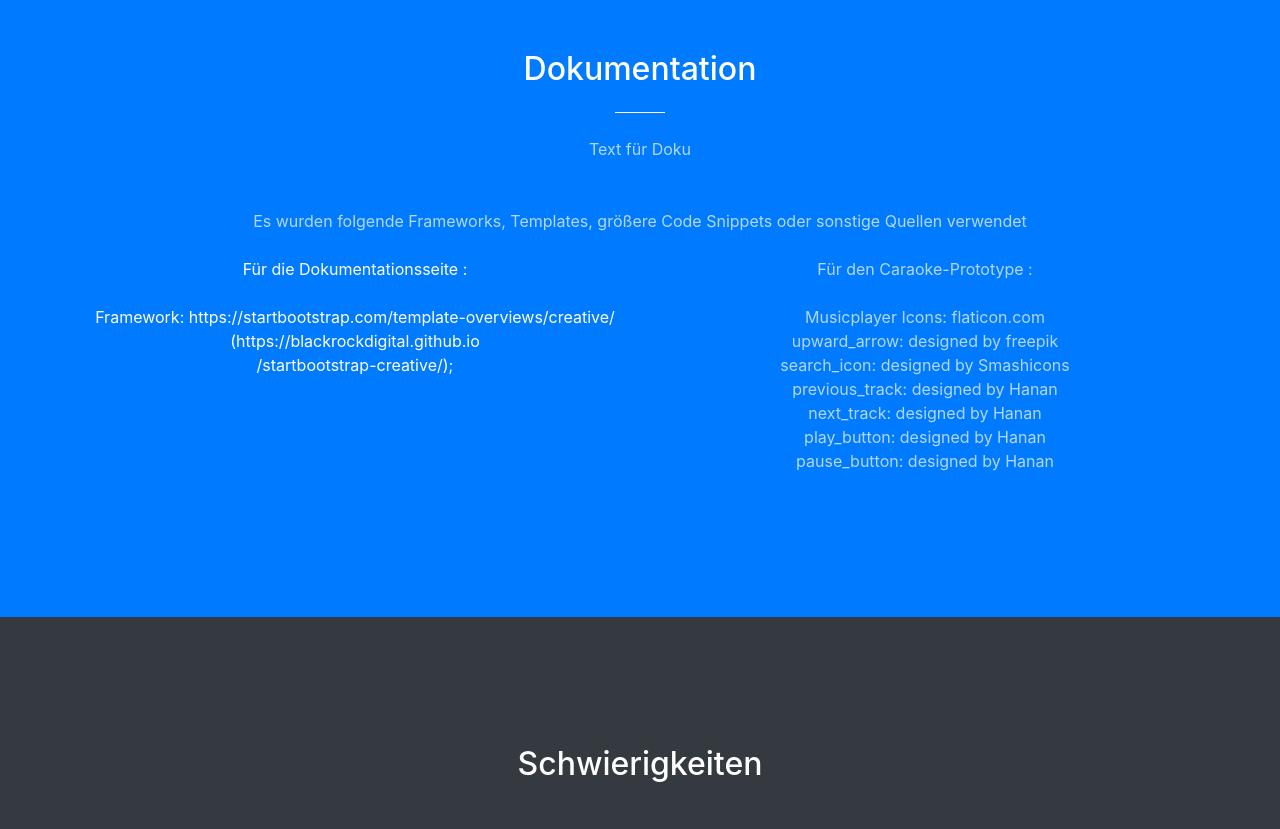
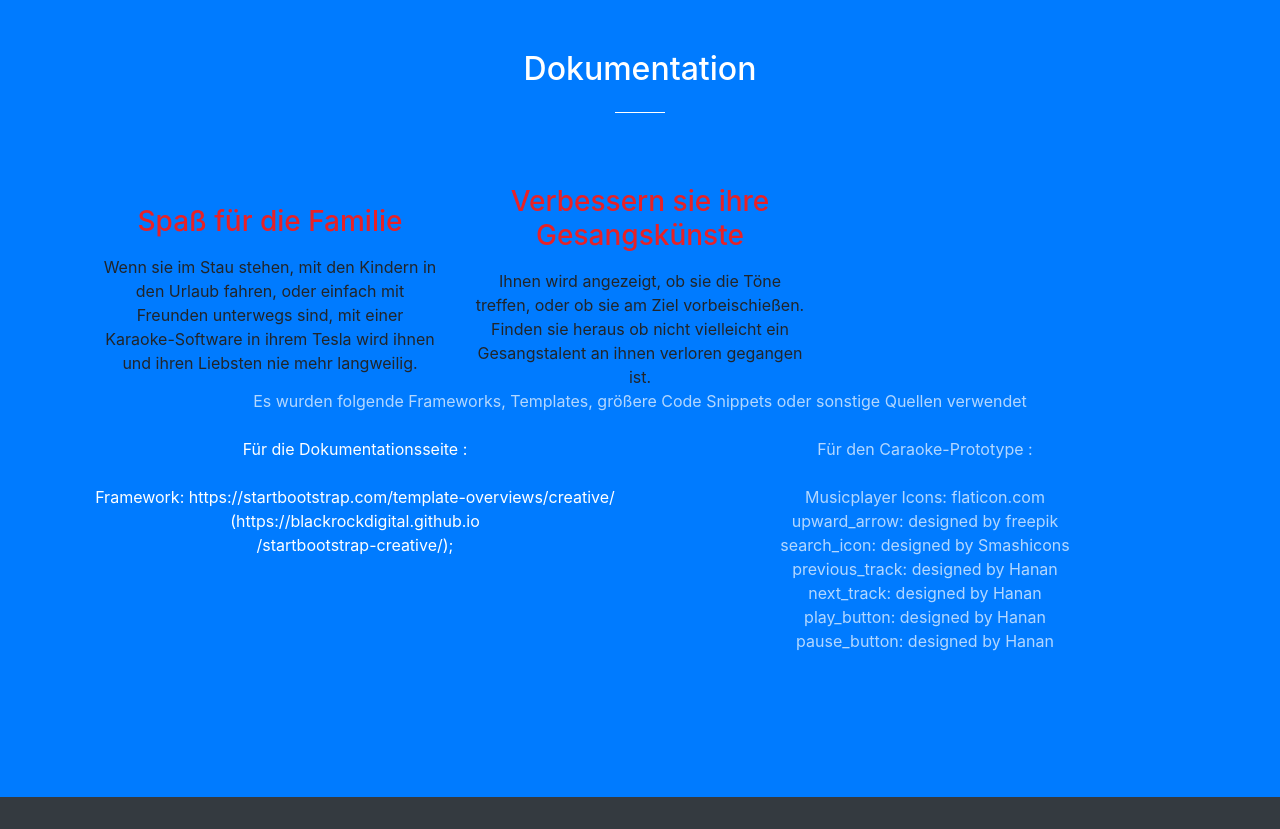
Before and after one commit to Fasust/Caraoke, a website with bundled scripts: page konzeptsite/startbootstrap-creative-gh-pages/index.html in a window 1280 px wide. Shown: the part 2620-3449 px from the top of the page. Built offline with nearby package versions, Linux system fonts and the light colour scheme; a web font is replaced by a local one.

Commit message:
Doku eine Pro-con Liste fpr beide Anfangsideen hinzufügen, grober anfang

```diff
--- a/konzeptsite/startbootstrap-creative-gh-pages/index.html
+++ b/konzeptsite/startbootstrap-creative-gh-pages/index.html
@@ -161,13 +161,38 @@
       </div>
     </section>
 
+
+
+
     <section class="bg-primary" id="portfolio">
       <div class="container ">
         <div class="row">
           <div class="col-lg-12 mx-auto text-center">
+            <div>
             <h2 class="section-heading text-white">Dokumentation</h2>
             <hr class="light my-4">
-            <p class="text-faded mb-4">Text für Doku</p><br>
+            </div>
+
+
+            <div class="container">
+              <div class="row">
+                <div class="col-lg-4 col-md-6 text-center">
+                  <div class="service-box mt-5 mx-auto">
+                    <h3 class="mb-3 projektRot projektPB">Spaß für die Familie</h3>
+                    <p class=" mb-0">Wenn sie im Stau stehen, mit den Kindern in den Urlaub fahren, oder einfach mit Freunden unterwegs sind, mit einer Karaoke-Software in ihrem Tesla wird ihnen und ihren Liebsten nie mehr langweilig.</p>
+                  </div>
+                </div>
+
+                <div class="col-lg-4 col-md-6 text-center">
+                  <div class="service-box mt-5 mx-auto">
+                    <h3 class="mb-3 projektRot">Verbessern sie ihre Gesangskünste</h3>
+                    <p class=" mb-0">Ihnen wird angezeigt, ob sie die Töne treffen, oder ob sie am Ziel vorbeischießen. Finden sie heraus ob nicht vielleicht ein Gesangstalent an ihnen verloren gegangen ist.   </p>
+                  </div>
+                </div>
+
+              </div>
+            </div>
+
             <p class="text-faded mb-4"> Es wurden folgende Frameworks, Templates, größere Code Snippets oder sonstige Quellen verwendet </p>
 
             <div class="row">
```
Also changed, not shown: Quellen und Doku/Doku.html (line endings or trailing spaces).
